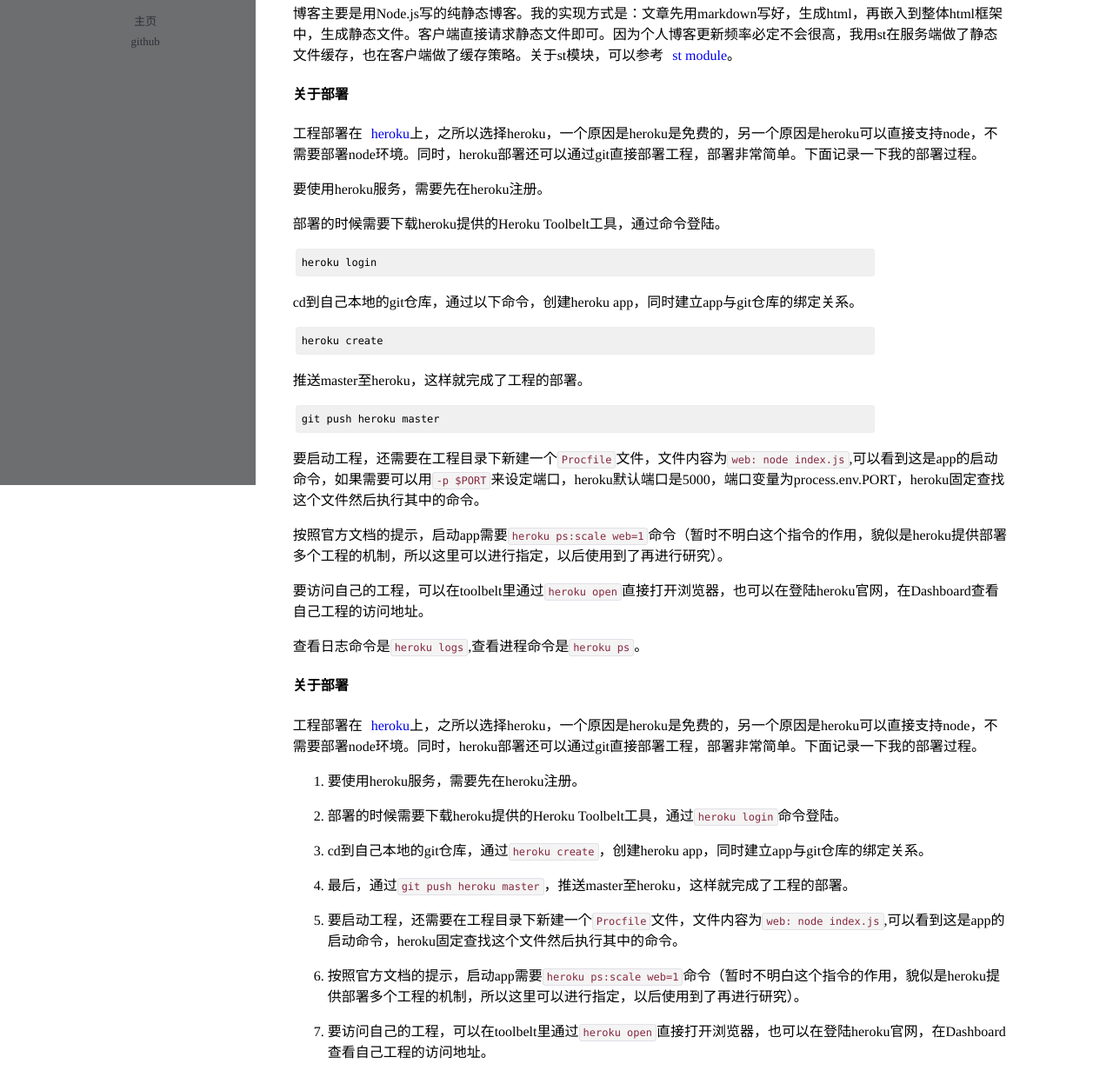
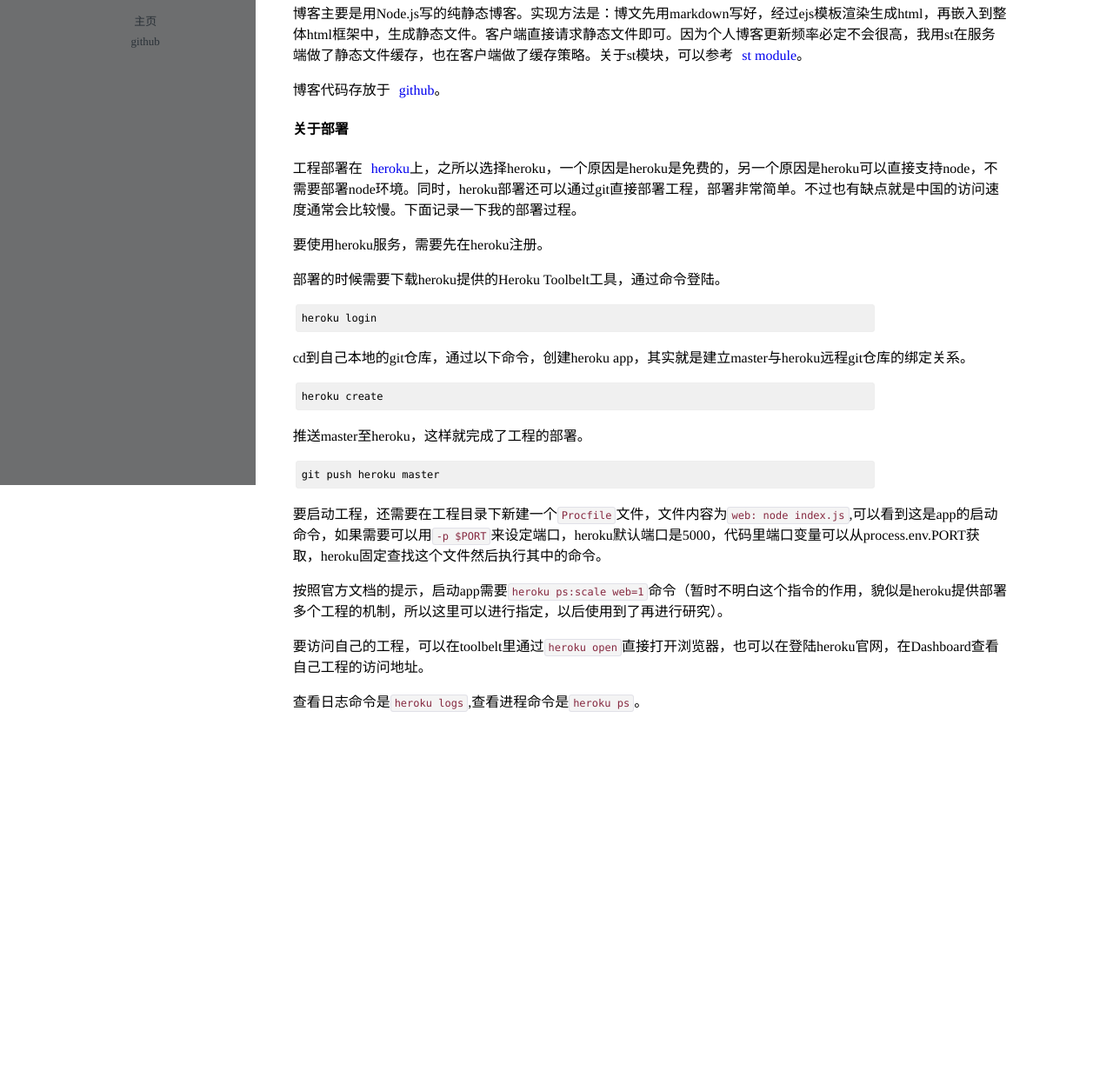
Before and after one commit to keller35/keller_blog, a website: page static/about-this-blog.html in a window 1280 px wide. Shown: the part 242-1481 px from the top of the page at 87% size. After the commit the page ends 1078 px from the top, so only its background shows below. Drawn offline with Linux system fonts and the light colour scheme.

Commit message:
md文件修改

```diff
--- a/posts/index.ejs
+++ b/posts/index.ejs
@@ -20,8 +20,8 @@
 			</p>
 			<p>
 				<ul>
-					<li><a href="">主页</a></li>
-					<li><a href="">github</a></li>
+					<li><a href="https://kellerblog.herokuapp.com/">主页</a></li>
+					<li><a href="https://github.com/keller35">github</a></li>
 				</ul>
 			</p>
 		</aside>
--- a/static/about-this-blog.html
+++ b/static/about-this-blog.html
@@ -32,48 +32,24 @@
 			</div>
 			<p>一直都想搭一个自己的博客，但是苦于没有行动。这次终于下定决心，动起手来，搭了一个简单的个人博客。</p>
 <h4>关于博客</h4>
-<p>博客主要是用Node.js写的纯静态博客。我的实现方式是：文章先用markdown写好，生成html，再嵌入到整体html框架中，生成静态文件。客户端直接请求静态文件即可。因为个人博客更新频率必定不会很高，我用st在服务端做了静态文件缓存，也在客户端做了缓存策略。关于st模块，可以参考<a href="https://www.npmjs.com/package/st">st module</a>。</p>
+<p>博客主要是用Node.js写的纯静态博客。实现方法是：博文先用markdown写好，经过ejs模板渲染生成html，再嵌入到整体html框架中，生成静态文件。客户端直接请求静态文件即可。因为个人博客更新频率必定不会很高，我用st在服务端做了静态文件缓存，也在客户端做了缓存策略。关于st模块，可以参考<a href="https://www.npmjs.com/package/st">st module</a>。</p>
+<p>博客代码存放于<a href="https://github.com/keller35/keller_blog">github</a>。</p>
 <h4>关于部署</h4>
-<p>工程部署在<a href="https://www.heroku.com/">heroku</a>上，之所以选择heroku，一个原因是heroku是免费的，另一个原因是heroku可以直接支持node，不需要部署node环境。同时，heroku部署还可以通过git直接部署工程，部署非常简单。下面记录一下我的部署过程。</p>
+<p>工程部署在<a href="https://www.heroku.com/">heroku</a>上，之所以选择heroku，一个原因是heroku是免费的，另一个原因是heroku可以直接支持node，不需要部署node环境。同时，heroku部署还可以通过git直接部署工程，部署非常简单。不过也有缺点就是中国的访问速度通常会比较慢。下面记录一下我的部署过程。</p>
 <p>要使用heroku服务，需要先在heroku注册。</p>
 <p>部署的时候需要下载heroku提供的Heroku Toolbelt工具，通过命令登陆。</p>
 <pre><code>heroku login
 </code></pre>
-<p>cd到自己本地的git仓库，通过以下命令，创建heroku app，同时建立app与git仓库的绑定关系。</p>
+<p>cd到自己本地的git仓库，通过以下命令，创建heroku app，其实就是建立master与heroku远程git仓库的绑定关系。</p>
 <pre><code>heroku create
 </code></pre>
 <p>推送master至heroku，这样就完成了工程的部署。</p>
 <pre><code>git push heroku master
 </code></pre>
-<p>要启动工程，还需要在工程目录下新建一个<code>Procfile</code>文件，文件内容为<code>web: node index.js</code>,可以看到这是app的启动命令，如果需要可以用<code>-p $PORT</code>来设定端口，heroku默认端口是5000，端口变量为process.env.PORT，heroku固定查找这个文件然后执行其中的命令。</p>
+<p>要启动工程，还需要在工程目录下新建一个<code>Procfile</code>文件，文件内容为<code>web: node index.js</code>,可以看到这是app的启动命令，如果需要可以用<code>-p $PORT</code>来设定端口，heroku默认端口是5000，代码里端口变量可以从process.env.PORT获取，heroku固定查找这个文件然后执行其中的命令。</p>
 <p>按照官方文档的提示，启动app需要<code>heroku ps:scale web=1</code>命令（暂时不明白这个指令的作用，貌似是heroku提供部署多个工程的机制，所以这里可以进行指定，以后使用到了再进行研究）。</p>
 <p>要访问自己的工程，可以在toolbelt里通过<code>heroku open</code>直接打开浏览器，也可以在登陆heroku官网，在Dashboard查看自己工程的访问地址。</p>
 <p>查看日志命令是<code>heroku logs</code>,查看进程命令是<code>heroku ps</code>。</p>
-<h4>关于部署</h4>
-<p>工程部署在<a href="https://www.heroku.com/">heroku</a>上，之所以选择heroku，一个原因是heroku是免费的，另一个原因是heroku可以直接支持node，不需要部署node环境。同时，heroku部署还可以通过git直接部署工程，部署非常简单。下面记录一下我的部署过程。</p>
-<ol>
-<li>
-<p>要使用heroku服务，需要先在heroku注册。</p>
-</li>
-<li>
-<p>部署的时候需要下载heroku提供的Heroku Toolbelt工具，通过<code>heroku login</code>命令登陆。</p>
-</li>
-<li>
-<p>cd到自己本地的git仓库，通过<code>heroku create</code>，创建heroku app，同时建立app与git仓库的绑定关系。</p>
-</li>
-<li>
-<p>最后，通过<code>git push heroku master</code>，推送master至heroku，这样就完成了工程的部署。</p>
-</li>
-<li>
-<p>要启动工程，还需要在工程目录下新建一个<code>Procfile</code>文件，文件内容为<code>web: node index.js</code>,可以看到这是app的启动命令，heroku固定查找这个文件然后执行其中的命令。</p>
-</li>
-<li>
-<p>按照官方文档的提示，启动app需要<code>heroku ps:scale web=1</code>命令（暂时不明白这个指令的作用，貌似是heroku提供部署多个工程的机制，所以这里可以进行指定，以后使用到了再进行研究）。</p>
-</li>
-<li>
-<p>要访问自己的工程，可以在toolbelt里通过<code>heroku open</code>直接打开浏览器，也可以在登陆heroku官网，在Dashboard查看自己工程的访问地址。</p>
-</li>
-</ol>
 
         </section>
 	</body>
```
Also changed, not shown: posts/about-this-blog.md (+7 -24 lines), posts/centos-deploy.md (+2 -0 lines), static/centos-deploy.html (+2 -1 lines), static/index.html.
